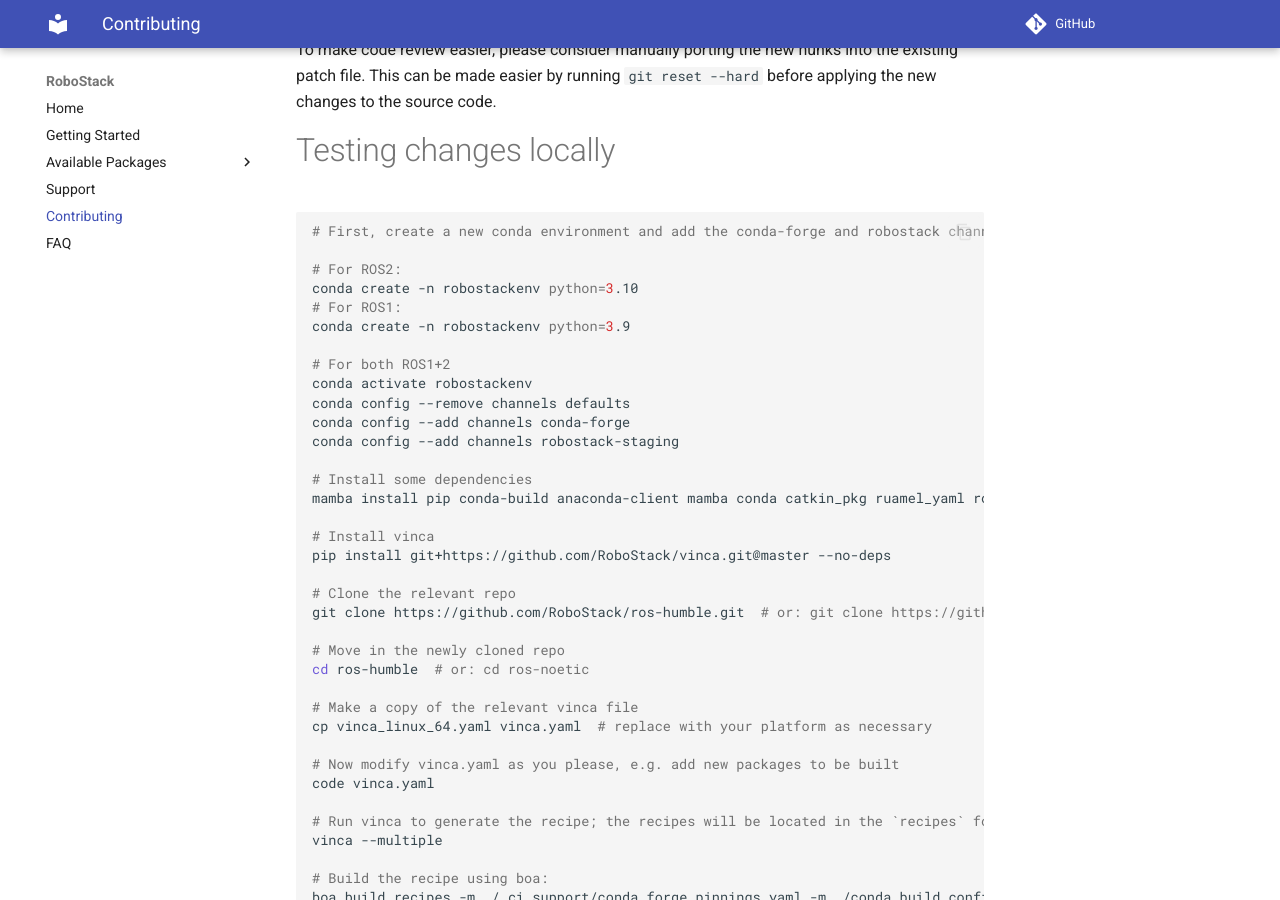
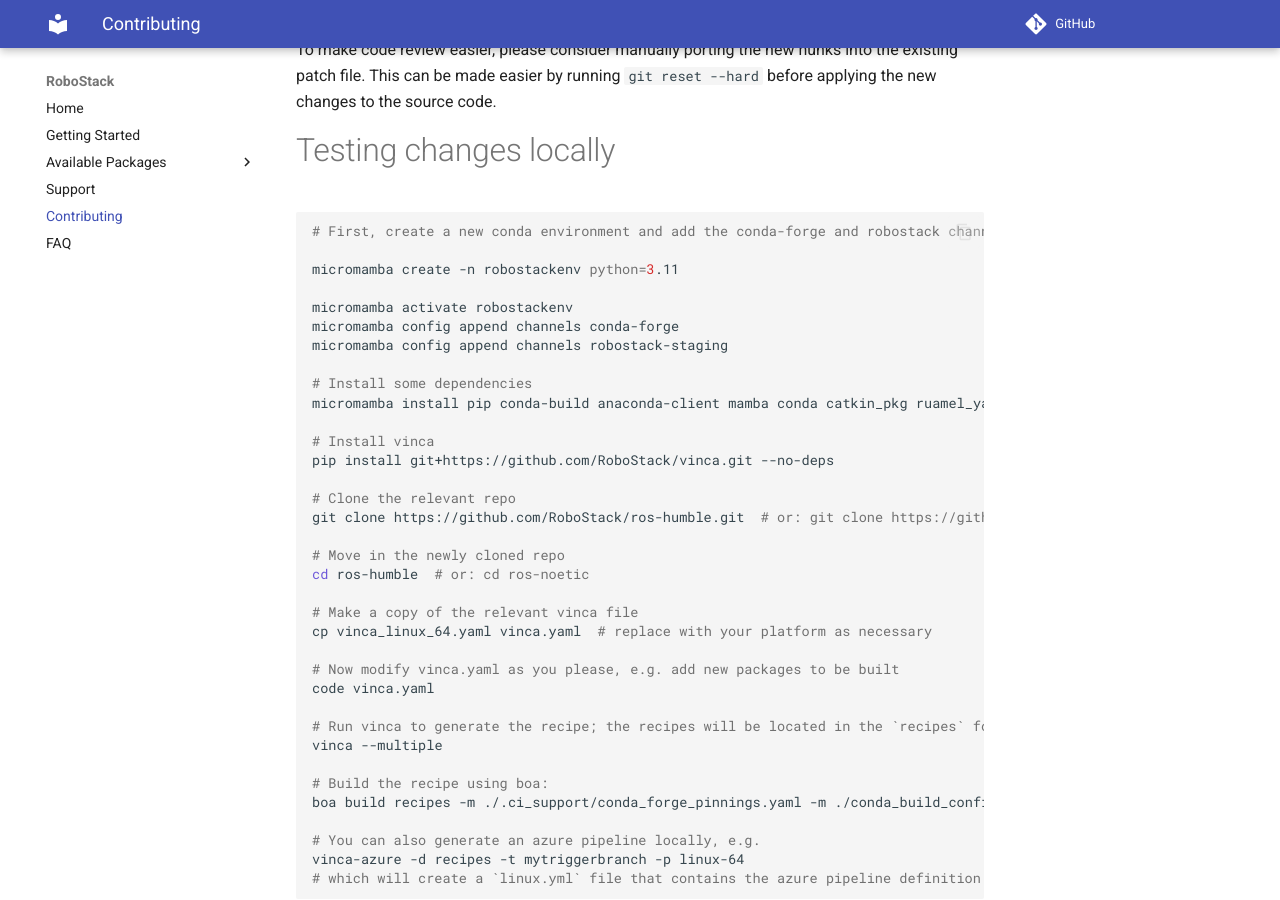
Before and after one commit to RoboStack/robostack.github.io, an MkDocs documentation site: the page built from docs/Contributing.md, in a window 1280 px wide and 900 px high, scrolled down 1620 px. Built offline with MkDocs 1.6.1 and Material for MkDocs 9.7.7, drawn with Linux system fonts in a browser that asks for light colours; comment, search, counter and statistics services are not loaded.

Commit message:
Update to micromamba

````diff
--- a/docs/Contributing.md
+++ b/docs/Contributing.md
@@ -48,22 +48,17 @@ To make code review easier, please consider manually porting the new hunks into
 ```bash
 # First, create a new conda environment and add the conda-forge and robostack channels:
 
-# For ROS2:
-conda create -n robostackenv python=3.10
-# For ROS1:
-conda create -n robostackenv python=3.9
+micromamba create -n robostackenv python=3.11
 
-# For both ROS1+2
-conda activate robostackenv
-conda config --remove channels defaults
-conda config --add channels conda-forge
-conda config --add channels robostack-staging
+micromamba activate robostackenv
+micromamba config append channels conda-forge
+micromamba config append channels robostack-staging
 
 # Install some dependencies
-mamba install pip conda-build anaconda-client mamba conda catkin_pkg ruamel_yaml rosdistro empy networkx requests boa
+micromamba install pip conda-build anaconda-client mamba conda catkin_pkg ruamel_yaml rosdistro empy networkx requests boa
 
 # Install vinca
-pip install git+https://github.com/RoboStack/vinca.git@master --no-deps
+pip install git+https://github.com/RoboStack/vinca.git --no-deps
 
 # Clone the relevant repo
 git clone https://github.com/RoboStack/ros-humble.git  # or: git clone https://github.com/RoboStack/ros-noetic.git
````
